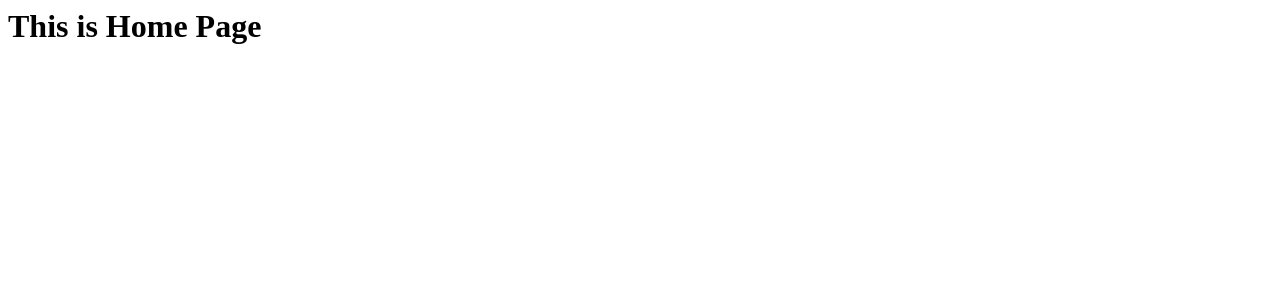
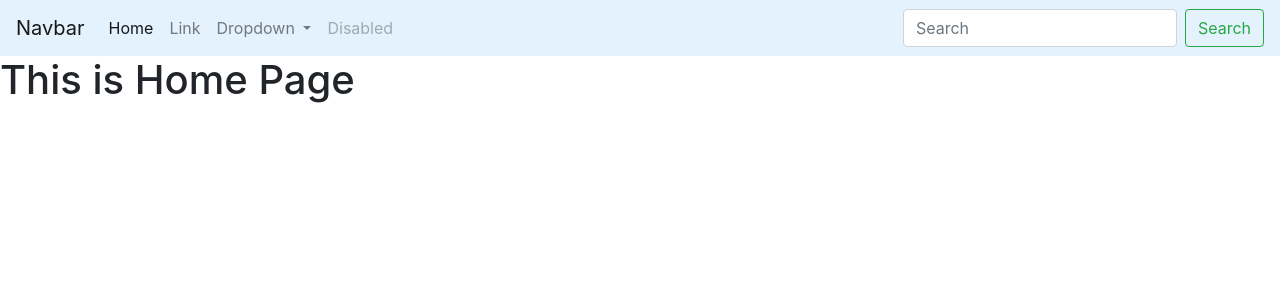
Before and after one commit to abdullah5naveed/ibclone_project, a Django app: template imagebazar/templates/imagebazar/home.html in a window 1280 px wide. Shown: the top 300 px of the page. Run offline with Django 3.2, Linux system fonts and the light colour scheme; the template is opened without the code that fills it, so the values that code supplies are empty; some libraries are stand-ins or nearby versions.

Commit message:
basic funtions added

```diff
--- a/ibclone/settings.py
+++ b/ibclone/settings.py
@@ -119,3 +119,6 @@ USE_TZ = True
 # https://docs.djangoproject.com/en/3.0/howto/static-files/
 
 STATIC_URL = '/static/'
+
+MEDIA_URL = '/media/'
+MEDIA_ROOT = os.path.join(BASE_DIR, 'media')
--- a/ibclone/urls.py
+++ b/ibclone/urls.py
@@ -16,10 +16,14 @@ Including another URLconf
 from django.contrib import admin
 from django.urls import path
 from imagebazar import views
+from django.conf.urls.static import static
+from django.conf import settings
 
 
 urlpatterns = [
     path('admin/', admin.site.urls),
 
     path('', views.home, name='home'),
-]
+    path('viewimage', views.viewimage, name='viewimage'),
+
+] + static(settings.MEDIA_URL, document_root=settings.MEDIA_ROOT)
--- a/imagebazar/models.py
+++ b/imagebazar/models.py
@@ -16,7 +16,7 @@ class Categories(models.Model):
 class Images(models.Model):
     title = models.CharField(max_length=100)
     description = models.TextField(max_length=250, blank=True)
-    Images = models.ImageField(upload_to = 'imagebazar/images')
+    image = models.ImageField(upload_to ='ib/images/')
     upload_date = models.DateTimeField(auto_now_add=True)
     category = models.ForeignKey(Categories, on_delete=models.CASCADE)
 
--- /dev/null
+++ b/imagebazar/templates/imagebazar/base.html
@@ -0,0 +1,68 @@
+<!doctype html>
+<html lang="en">
+  <head>
+    <!-- Required meta tags -->
+    <meta charset="utf-8">
+    <meta name="viewport" content="width=device-width, initial-scale=1, shrink-to-fit=no">
+
+    <!-- Bootstrap CSS -->
+    <link rel="stylesheet" href="https://stackpath.bootstrapcdn.com/bootstrap/4.5.1/css/bootstrap.min.css" integrity="sha384-VCmXjywReHh4PwowAiWNagnWcLhlEJLA5buUprzK8rxFgeH0kww/aWY76TfkUoSX" crossorigin="anonymous">
+
+    <!-- Title -->
+    <title>Image Bazar Clone</title>
+
+    <!-- NavBar Content -->
+    <nav class="navbar navbar-expand-lg navbar-light" style="background-color: #e3f2fd;">
+        <a class="navbar-brand" href="#">Navbar</a>
+        <button class="navbar-toggler" type="button" data-toggle="collapse" data-target="#navbarSupportedContent" aria-controls="navbarSupportedContent" aria-expanded="false" aria-label="Toggle navigation">
+          <span class="navbar-toggler-icon"></span>
+        </button>
+
+        <div class="collapse navbar-collapse" id="navbarSupportedContent">
+          <ul class="navbar-nav mr-auto">
+            <li class="nav-item active">
+              <a class="nav-link" href="#">Home <span class="sr-only">(current)</span></a>
+            </li>
+            <li class="nav-item">
+              <a class="nav-link" href="#">Link</a>
+            </li>
+            <li class="nav-item dropdown">
+              <a class="nav-link dropdown-toggle" href="#" id="navbarDropdown" role="button" data-toggle="dropdown" aria-haspopup="true" aria-expanded="false">
+                Dropdown
+              </a>
+              <div class="dropdown-menu" aria-labelledby="navbarDropdown">
+                <a class="dropdown-item" href="#">Action</a>
+                <a class="dropdown-item" href="#">Another action</a>
+                <div class="dropdown-divider"></div>
+                <a class="dropdown-item" href="#">Something else here</a>
+              </div>
+            </li>
+            <li class="nav-item">
+              <a class="nav-link disabled" href="#" tabindex="-1" aria-disabled="true">Disabled</a>
+            </li>
+          </ul>
+          <form class="form-inline my-2 my-lg-0">
+            <input class="form-control mr-sm-2" type="search" placeholder="Search" aria-label="Search">
+            <button class="btn btn-outline-success my-2 my-sm-0" type="submit">Search</button>
+          </form>
+        </div>
+      </nav>
+
+
+  </head>
+
+<!-- Body Starts Here -->
+
+  <body>
+
+    {% block content %}
+
+    {% endblock %}
+
+    <!-- Optional JavaScript -->
+    <!-- jQuery first, then Popper.js, then Bootstrap JS -->
+    <script src="https://code.jquery.com/jquery-3.5.1.slim.min.js" integrity="sha384-DfXdz2htPH0lsSSs5nCTpuj/zy4C+OGpamoFVy38MVBnE+IbbVYUew+OrCXaRkfj" crossorigin="anonymous"></script>
+    <script src="https://cdn.jsdelivr.net/npm/popper.js@1.16.1/dist/umd/popper.min.js" integrity="sha384-9/reFTGAW83EW2RDu2S0VKaIzap3H66lZH81PoYlFhbGU+6BZp6G7niu735Sk7lN" crossorigin="anonymous"></script>
+    <script src="https://stackpath.bootstrapcdn.com/bootstrap/4.5.1/js/bootstrap.min.js" integrity="sha384-XEerZL0cuoUbHE4nZReLT7nx9gQrQreJekYhJD9WNWhH8nEW+0c5qq7aIo2Wl30J" crossorigin="anonymous"></script>
+  </body>
+</html>
--- a/imagebazar/templates/imagebazar/home.html
+++ b/imagebazar/templates/imagebazar/home.html
@@ -1 +1,8 @@
+{% extends "base.html" %}
+
+{% block content %}
+
 <h1>This is Home Page</h1>
+
+
+{% endblock %}
```
Also changed, not shown: imagebazar/templates/imagebazar/viewimage.html (added, +18 -0 lines), imagebazar/views.py (+9 -0 lines), db.sqlite3, imagebazar/images/5d08816a58b82.jpg (deleted), imagebazar/images/images.jpg (deleted), imagebazar/images/jpg.jpg (deleted), imagebazar/images/main-qimg-cba54f4577256316a1c8faaec08cfb0f.webp (deleted), imagebazar/migrations/0002_auto_20200806_1017.py (added), imagebazar/migrations/0003_auto_20200806_1023.py (added), imagebazar/migrations/0004_auto_20200806_1028.py (added), imagebazar/migrations/0005_auto_20200806_1029.py (added), imagebazar/migrations/0006_auto_20200806_1116.py (added), media/ib/images/285828.jpg (renamed from imagebazar/images/285828.jpg).
